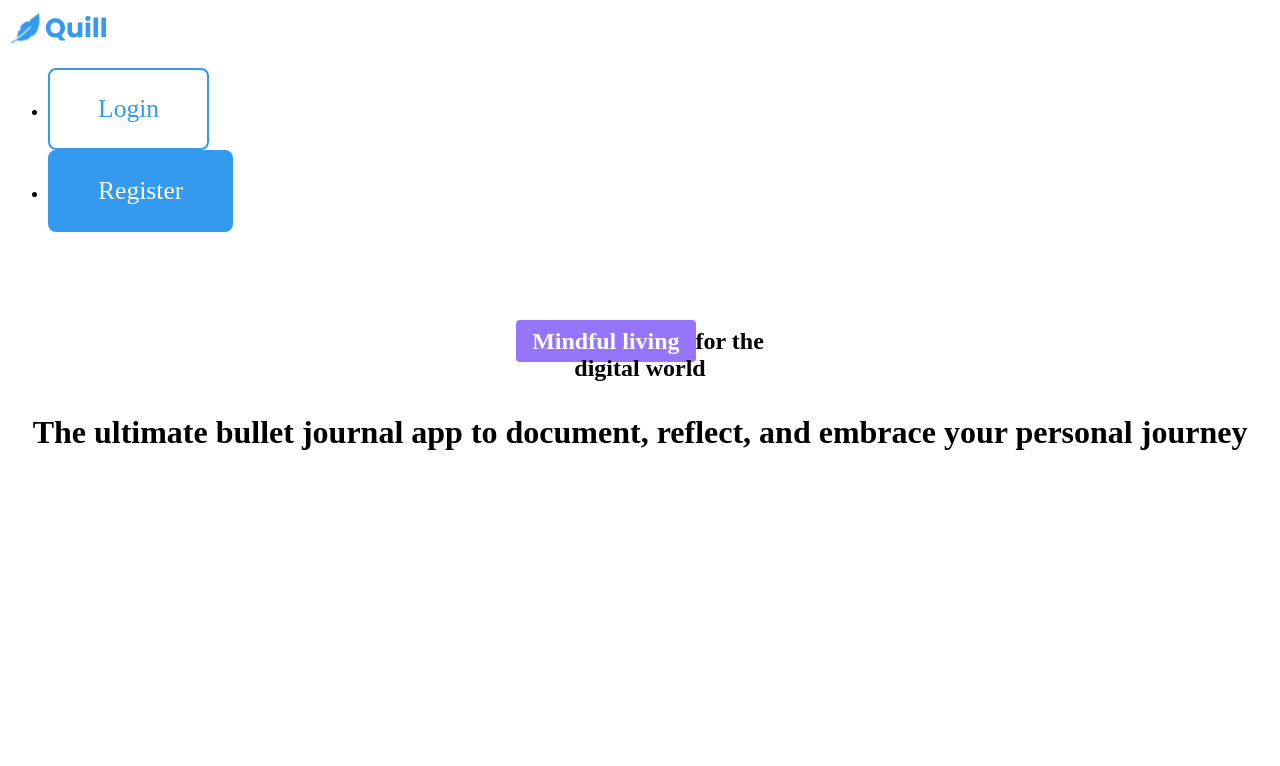
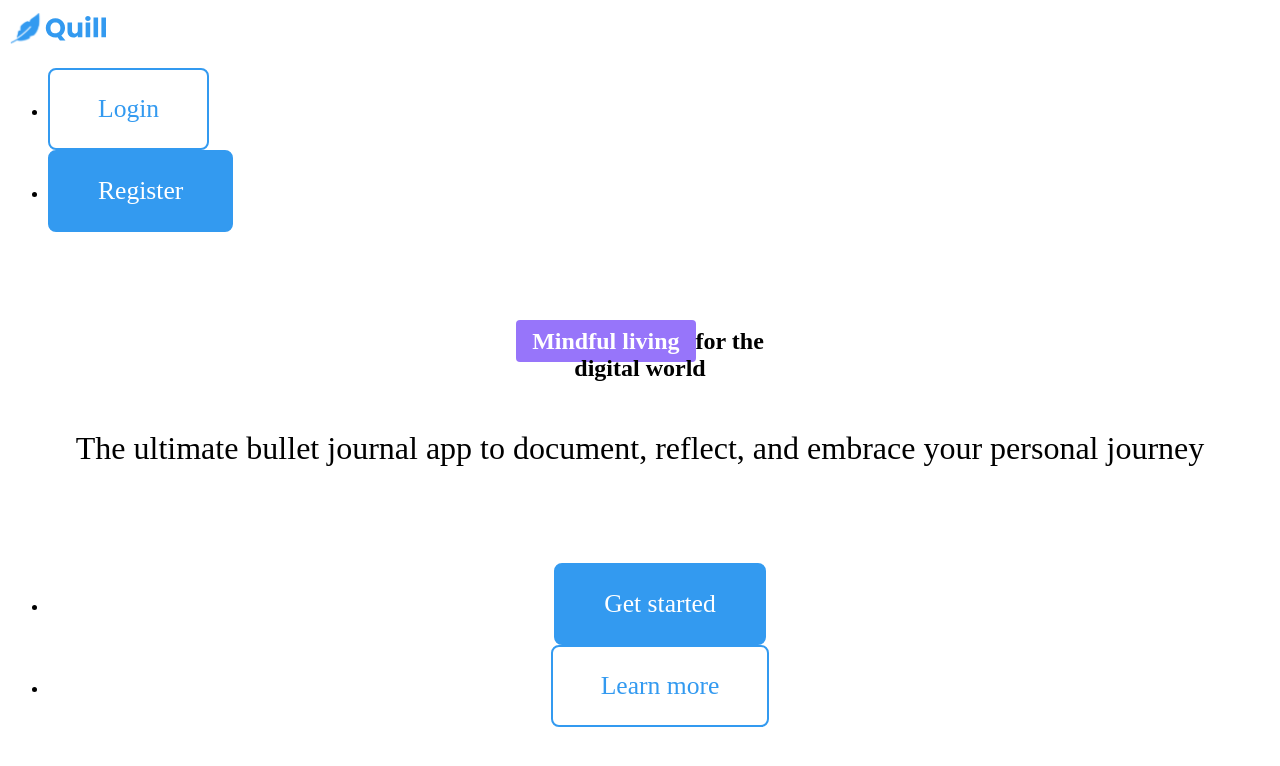
Before and after one commit to DebaKaran/flexbox-styledcomponent, a React (Vite) app: page / in a window 1280 px wide. Shown: the top 766 px of the page. Built offline with nearby package versions, Linux system fonts and the light colour scheme.

Commit message:
feat(hero): add CTA buttons to hero section using reusable Button component
- Add action list with "Get started" and "Learn more" buttons
- Integrate primary and primary-outline variants
- Preserve semantic list structure for grouped actions
- Complete hero section layout composition

```diff
--- a/src/components/Section.jsx
+++ b/src/components/Section.jsx
@@ -1,5 +1,6 @@
 import AppHighlight from './AppHighlight';
 import AppParagraph from './AppParagraph';
+import Button from './Button';
 import { StyledHeader, StyledSection } from './styled/Section.styled'
 
 const Section = () => {
@@ -10,10 +11,22 @@ const Section = () => {
           Mindful living
         </AppHighlight>
         for the <br/> digital world
+      </StyledHeader>
         <AppParagraph mb='5rem'>
           The ultimate bullet journal app to document, reflect, and embrace your personal journey
         </AppParagraph>
-      </StyledHeader>
+        <ul>
+            <li>
+                <Button variant="primary" href="register.html">
+                    Get started
+                </Button>
+            </li>
+            <li>
+                <Button variant="primary-outline" href="#features">
+                    Learn more
+                </Button>
+            </li>
+        </ul>
     </StyledSection>
   )
 }
```
